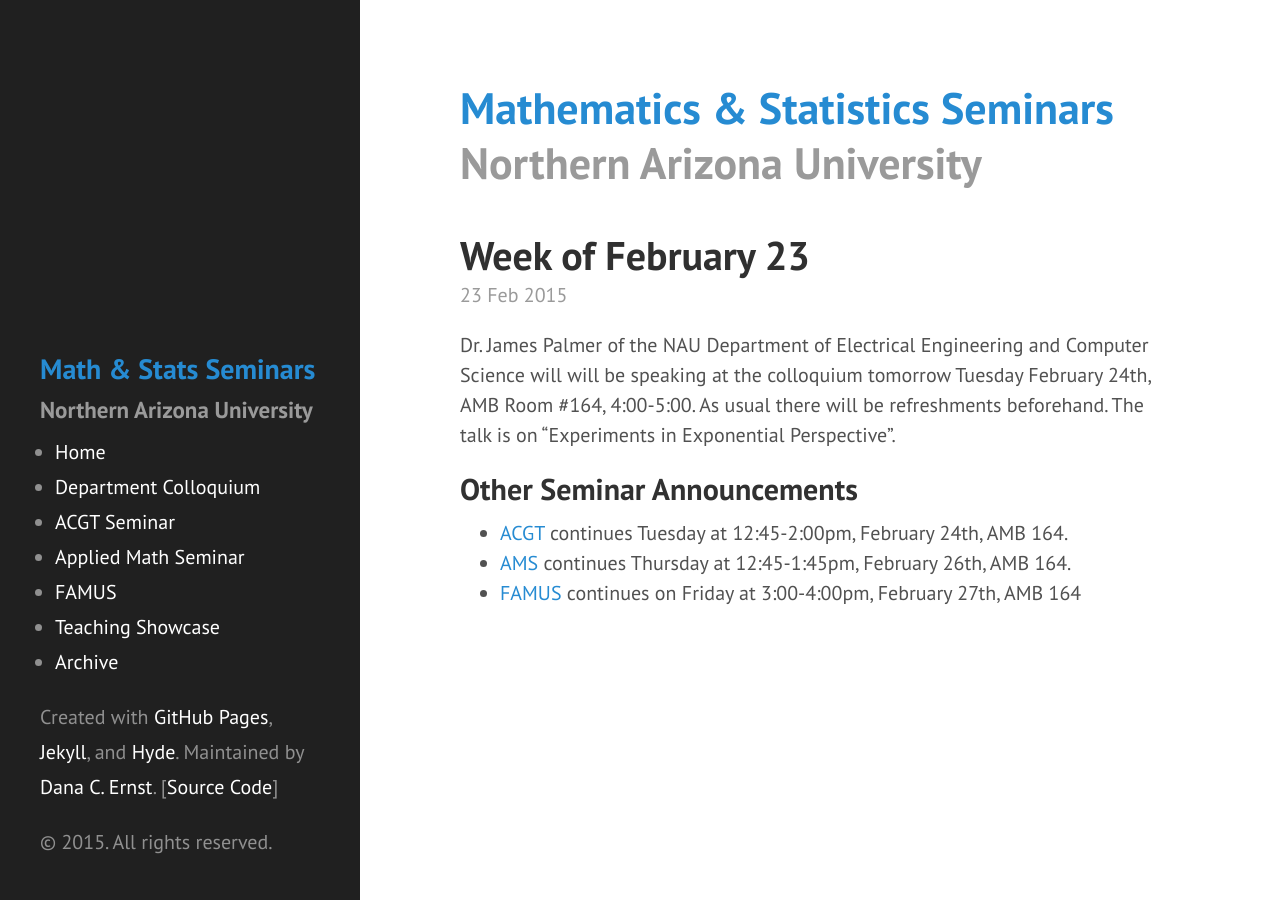
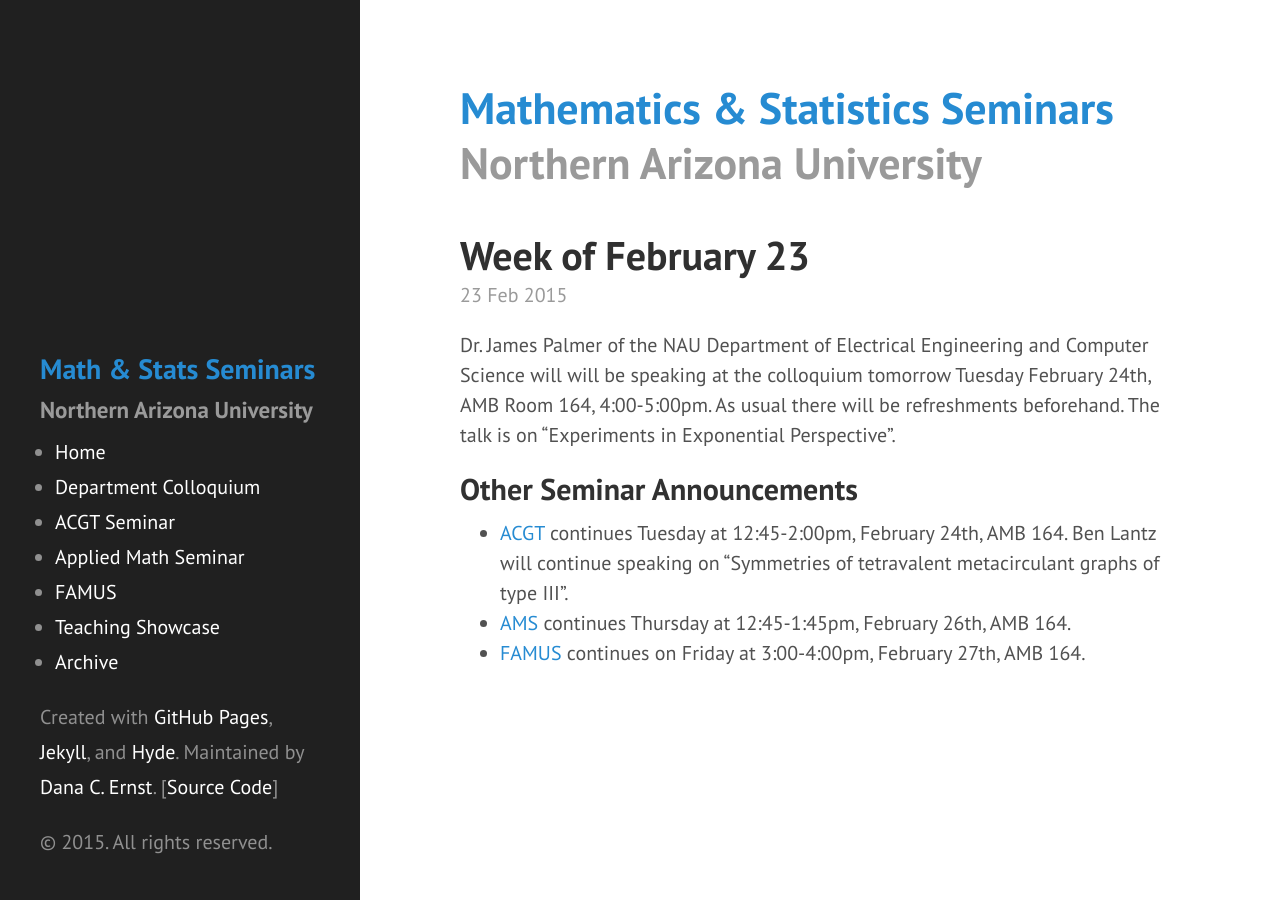
Before and after one commit to NAUMathStat/seminars, a Jekyll site: the page built from _posts/2015-02-23-week-7.md, in a window 1280 px wide. Built offline with Jekyll 4.4.1, drawn with Linux system fonts in a browser that asks for light colours; Markdown is read by kramdown in place of the engine named in the settings.

Commit message:
Minor tweaks

```diff
--- a/_posts/2015-02-23-week-7.md
+++ b/_posts/2015-02-23-week-7.md
@@ -3,10 +3,10 @@ layout: post
 title: Week of February 23
 ---
 
-Dr. James Palmer of the NAU Department of Electrical Engineering and Computer Science will will be speaking at the colloquium tomorrow Tuesday February 24th, AMB Room #164, 4:00-5:00. As usual there will be refreshments beforehand.   The talk is on "Experiments in Exponential Perspective".
+Dr. James Palmer of the NAU Department of Electrical Engineering and Computer Science will will be speaking at the colloquium tomorrow Tuesday February 24th, AMB Room 164, 4:00-5:00pm. As usual there will be refreshments beforehand.   The talk is on "Experiments in Exponential Perspective".
 
 ## Other Seminar Announcements ##
 
-- [ACGT](acgtSpring2015) continues Tuesday at 12:45-2:00pm, February 24th, AMB 164.
+- [ACGT](acgtSpring2015) continues Tuesday at 12:45-2:00pm, February 24th, AMB 164.  Ben Lantz will continue speaking on "Symmetries of tetravalent metacirculant graphs of type III".
 - [AMS](amsSpring2015) continues Thursday at 12:45-1:45pm, February 26th, AMB 164.
-- [FAMUS](famusSpring2015) continues on Friday at 3:00-4:00pm, February 27th, AMB 164
+- [FAMUS](famusSpring2015) continues on Friday at 3:00-4:00pm, February 27th, AMB 164.
```
